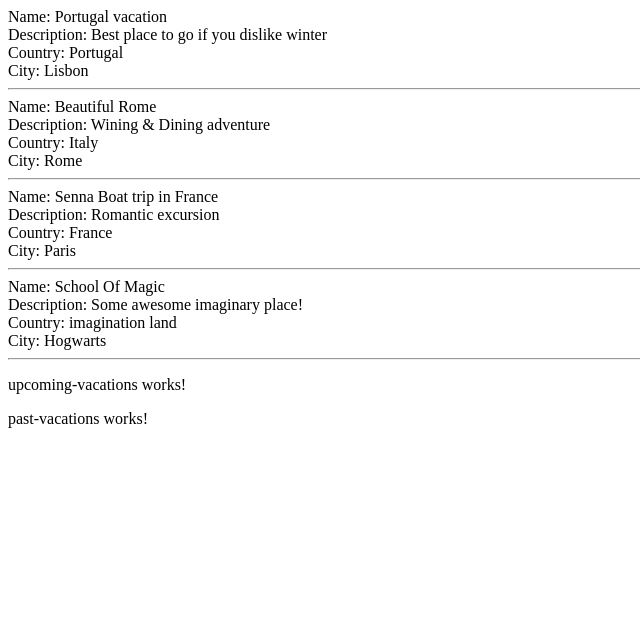
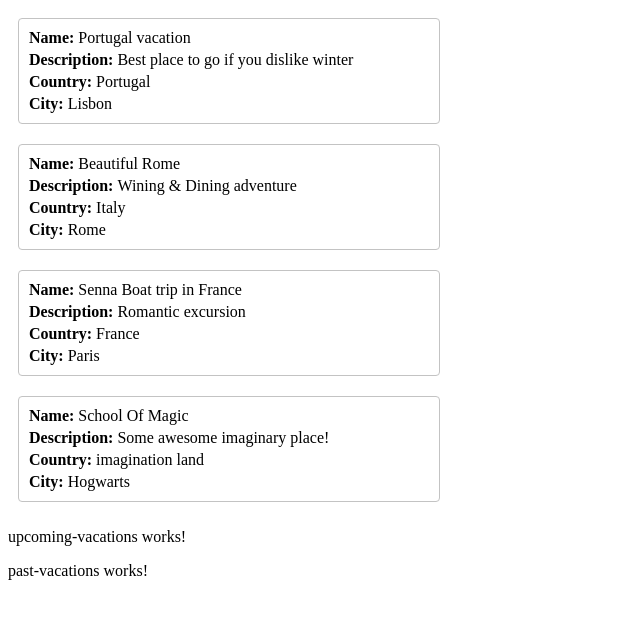
Before and after one commit to corasla/vacation-planner, an Angular app: page / in a window 1280 px wide. Shown: the top 618 px of the page, without its empty margins (0-640 px from the left). Built offline with nearby package versions, Linux system fonts and the light colour scheme.

Commit message:
Some styling for my places

```diff
--- a/src/app/places/components/all-places/all-places.component.html
+++ b/src/app/places/components/all-places/all-places.component.html
@@ -1,35 +1,36 @@
-<div *ngFor="let place of places">
-  <div>
-    <span>
+<div class="general-container">
+  <div *ngFor="let place of places" class="place">
+    <div class="tile">
+      <span class="label">
         Name:
       </span>
-    <span>
+      <span class="value">
         {{ place.name }}
       </span>
     </div>
-  <div>
-    <span>
+    <div class="tile">
+      <span class="label">
         Description:
       </span>
-    <span>
+      <span class="value">
         {{ place.description }}
       </span>
     </div>
-  <div>
-    <span>
+    <div class="tile">
+      <span class="label">
         Country:
       </span>
-    <span>
+      <span class="value">
         {{ place.country }}
       </span>
     </div>
-  <div>
-    <span>
+    <div class="tile">
+      <span class="label">
         City:
       </span>
-    <span>
+      <span class="value">
         {{ place.city }}
       </span>
     </div>
-  <hr>
   </div>
+</div>
--- a/src/app/places/components/all-places/all-places.component.sass
+++ b/src/app/places/components/all-places/all-places.component.sass
@@ -0,0 +1,16 @@
+.general-container
+  display: flex
+  flex-direction: column
+  .place
+    width: 400px
+    margin: 10px
+    padding: 10px
+    border-radius: 4px
+    border: 1px solid #c3c3c3
+    &:hover
+      background-color: #f3f3f3
+    .tile
+      &:not(:last-child)
+        margin-bottom: 4px
+      .label
+        font-weight: 600
```
Lines whose indentation alone changed are shown as unchanged.
